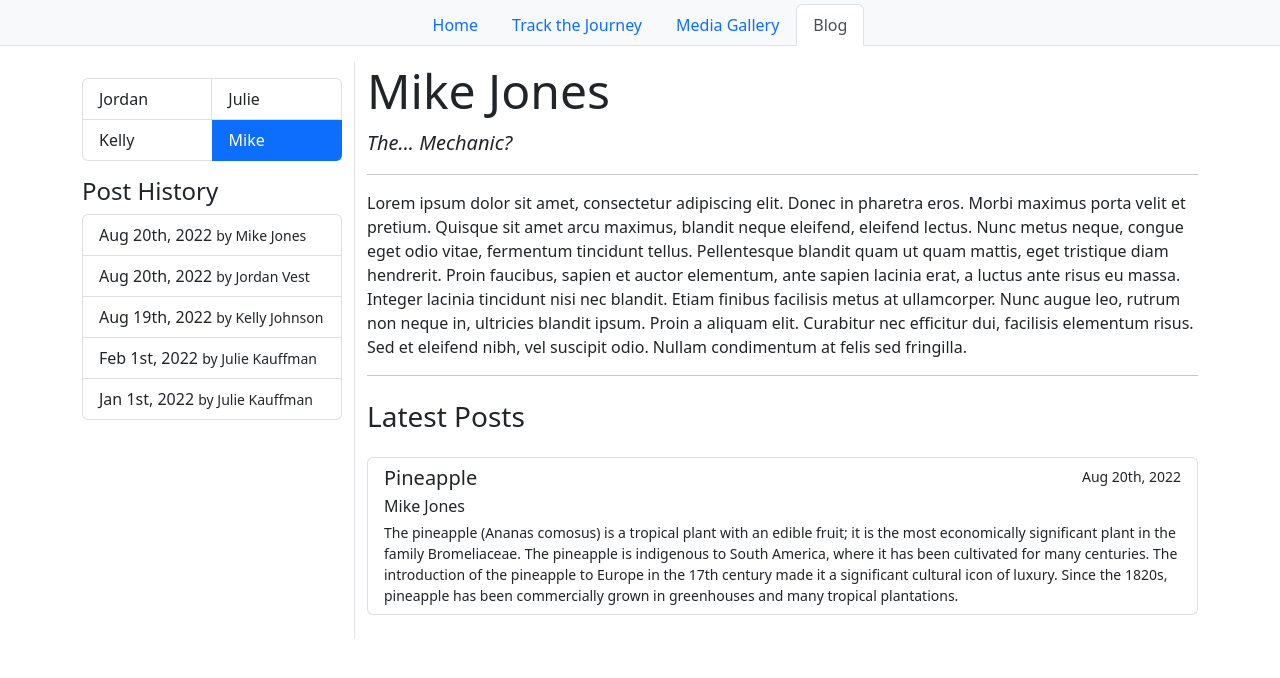
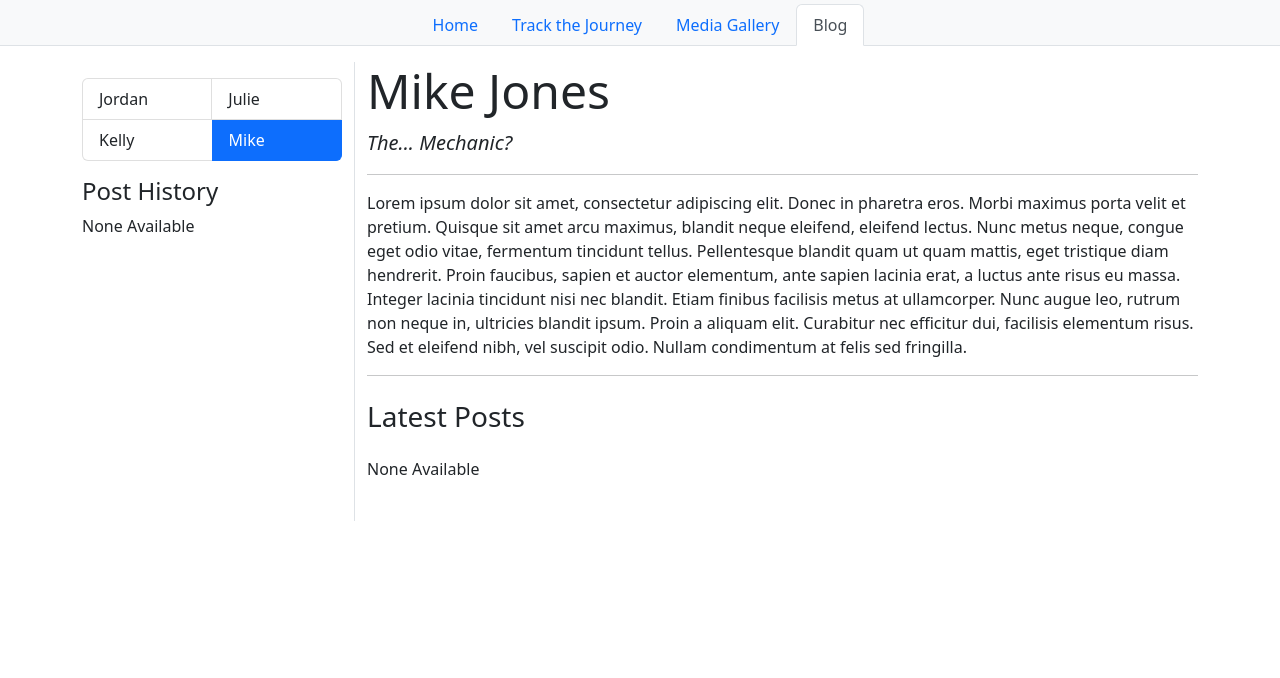
Before and after one commit to mdeanjones/bike-across-america, a Jekyll site: the page built from site/blog/mike/index.md, in a window 1280 px wide. Shown: the top 678 px of the page. Built offline with Jekyll 4.4.1, drawn with Linux system fonts in a browser that asks for light colours.

Commit message:
remove blog test data

```diff
--- a/site/_includes/blog-sidebar.html
+++ b/site/_includes/blog-sidebar.html
@@ -38,5 +38,7 @@
     <a href="{{ post.url }}" class="list-group-item list-group-item-action{{ activeClass }}">
       {{ post.date | date_to_string: "ordinal", "US" }} <small>by {{ post.author }}</small>
     </a>
+  {% else %}
+    <p>None Available</p>
   {% endfor %}
 </div>
--- a/site/_layouts/author.html
+++ b/site/_layouts/author.html
@@ -60,5 +60,7 @@ layout: blog
       <p class="mb-1">{{ post.author }}</p>
       <small class="post-excerpt">{{ post.excerpt }}</small>
     </a>
+  {% else %}
+    <p>None Available</p>
   {% endfor %}
 </div>
--- a/site/blog/jordan/_posts/2022-08-20-coconuts-are-great.md
+++ /dev/null
@@ -1,13 +0,0 @@
----
-image: https://upload.wikimedia.org/wikipedia/commons/thumb/5/50/Coconut_4.jpg/2560px-Coconut_4.jpg
-imageAlt: ''
----
-
-The coconut tree (Cocos nucifera) is a member of the palm tree family (Arecaceae) and the only
-living species of the genus Cocos.
-
-The term "coconut" (or the archaic "cocoanut") can refer
-to the whole coconut palm, the seed, or the fruit, which botanically is a drupe, not a nut. The
-name comes from the old Portuguese word coco, meaning "head" or "skull", after the three
-indentations on the coconut shell that resemble facial features. They are ubiquitous in coastal
-tropical regions and are a cultural icon of the tropics.
--- a/site/blog/julie/_posts/2022-01-01-apples.md
+++ /dev/null
@@ -1,9 +0,0 @@
----
----
-An apple is a sweet, edible fruit produced by an apple tree.
-
-Apple trees are cultivated worldwide, and are the most widely grown species in
-the genus Malus. The tree originated in Central Asia, where its wild ancestor,
-Malus sieversii, is still found today. Apples have been grown for thousands of
-years in Asia and Europe, and were brought to North America by European
-colonists.
--- a/site/blog/julie/_posts/2022-02-01-kiwi.md
+++ /dev/null
@@ -1,10 +0,0 @@
----
----
-Kiwifruit (often abbreviated as kiwi), or Chinese gooseberry is the edible
-berry of several species of woody vines in the genus Actinidia.
-
-The most common cultivar group of kiwifruit is oval, about the size of a large
-hen's egg (5–8 cm (2.0–3.1 in) in length and 4.5–5.5 cm (1.8–2.2 in) in
-diameter). It has a fibrous, dull greenish-brown skin and bright green or
-golden flesh with rows of tiny, black, edible seeds. The fruit has a soft
-texture, with a sweet and unique flavor.
--- a/site/blog/kelly/_posts/2022-08-19-banana.md
+++ /dev/null
@@ -1,11 +0,0 @@
-A banana is an elongated, edible fruit – botanically a berry – produced by several kinds of large herbaceous
-flowering plants in the genus Musa.
-
-In some countries, bananas used for cooking may be called "plantains", distinguishing them from dessert
-bananas. The fruit is variable in size, color, and firmness, but is usually elongated and curved, with
-soft flesh rich in starch covered with a rind, which may be green, yellow, red, purple, or brown when ripe.
-The fruits grow upward in clusters near the top of the plant. Almost all modern edible seedless (parthenocarp)
-bananas come from two wild species – Musa acuminata and Musa balbisiana. The scientific names of most
-cultivated bananas are Musa acuminata, Musa balbisiana, and Musa × paradisiaca for the hybrid Musa
-acuminata × M. balbisiana, depending on their genomic constitution. The old scientific name for this
-hybrid, Musa sapientum, is no longer used.
--- a/site/blog/mike/_posts/2022-08-20-pineapple.md
+++ /dev/null
@@ -1,9 +0,0 @@
-The pineapple (Ananas comosus) is a tropical plant with an edible fruit; it is the most economically
-significant plant in the family Bromeliaceae. The pineapple is indigenous to South America, where it
-has been cultivated for many centuries. The introduction of the pineapple to Europe in the 17th century
-made it a significant cultural icon of luxury. Since the 1820s, pineapple has been commercially grown in
-greenhouses and many tropical plantations.
-
-Pineapples grow as a small shrub; the individual flowers of the unpollinated plant fuse to form a multiple
-fruit. The plant is normally propagated from the offset produced at the top of the fruit, or from a side
-shoot, and typically mature within a year.
```
Lines whose indentation alone changed are shown as unchanged.
